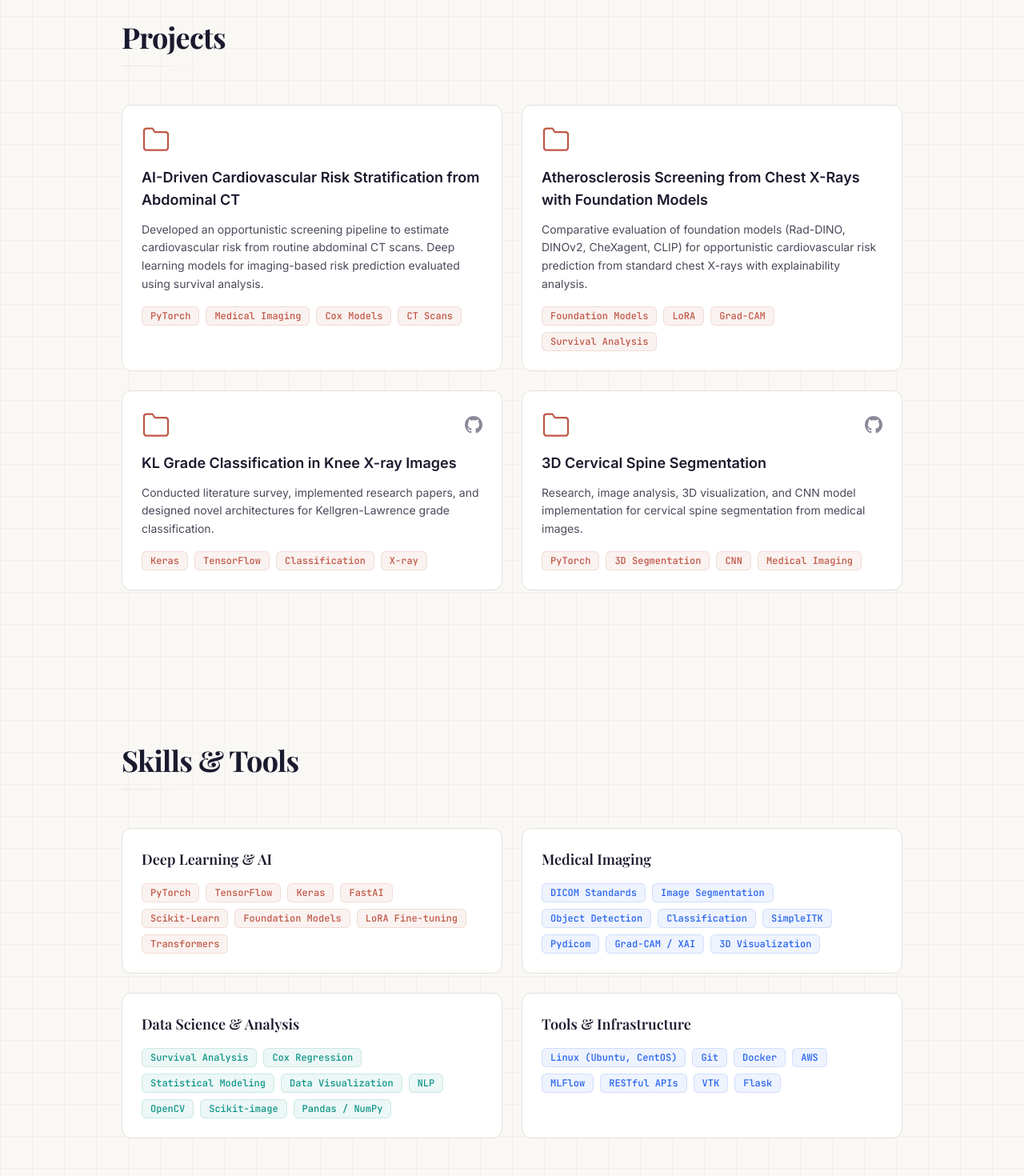
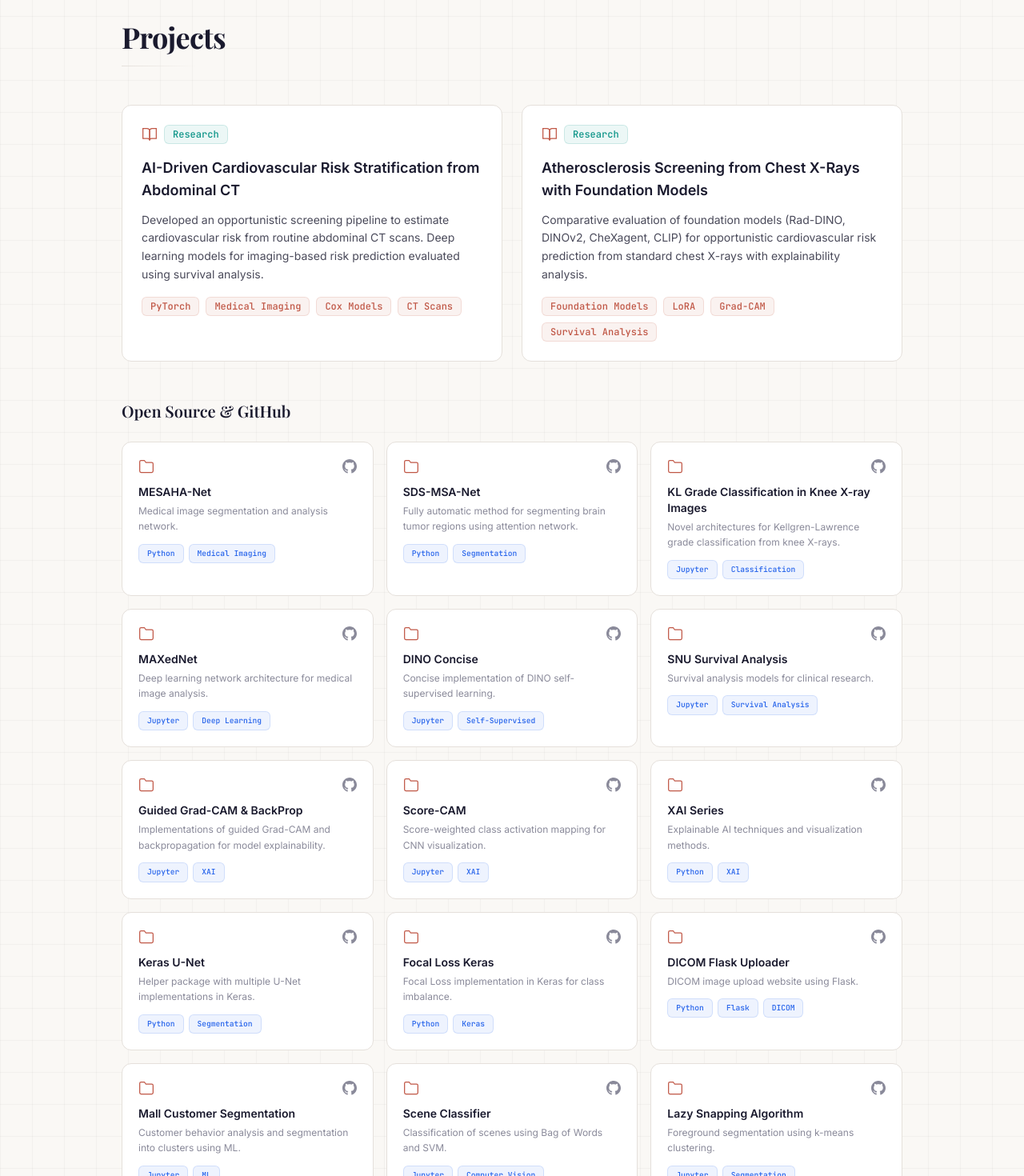
Before and after one commit to Azkarehman/Azkarehman.github.io, a Next.js app: page / in a window 1280 px wide. Shown: the part 4300-5770 px from the top of the page at 80% size. Built offline with nearby package versions, Linux system fonts and the light colour scheme; a web font is replaced by a local one.

Commit message:
Feature all Python/Jupyter GitHub repos in Projects section

```diff
--- a/src/components/Projects.tsx
+++ b/src/components/Projects.tsx
@@ -2,7 +2,7 @@
 import { motion } from "framer-motion";
 import AnimatedSection, { SectionTitle } from "./AnimatedSection";
 
-const projects = [
+const featuredProjects = [
   {
     title: "AI-Driven Cardiovascular Risk Stratification from Abdominal CT",
     description:
@@ -15,21 +15,122 @@ const projects = [
       "Comparative evaluation of foundation models (Rad-DINO, DINOv2, CheXagent, CLIP) for opportunistic cardiovascular risk prediction from standard chest X-rays with explainability analysis.",
     tags: ["Foundation Models", "LoRA", "Grad-CAM", "Survival Analysis"],
   },
+];
+
+const githubProjects = [
   {
-    title: "KL Grade Classification in Knee X-ray Images",
-    description:
-      "Conducted literature survey, implemented research papers, and designed novel architectures for Kellgren-Lawrence grade classification.",
-    tags: ["Keras", "TensorFlow", "Classification", "X-ray"],
-    github:
-      "https://github.com/Azkarehman/-KL-Grade-Classification-in-Knee-Xray-Images-",
+    name: "MESAHA-Net",
+    description: "Medical image segmentation and analysis network.",
+    github: "https://github.com/Azkarehman/MESAHA-Net",
+    tags: ["Python", "Medical Imaging"],
   },
   {
-    title: "3D Cervical Spine Segmentation",
-    description:
-      "Research, image analysis, 3D visualization, and CNN model implementation for cervical spine segmentation from medical images.",
-    tags: ["PyTorch", "3D Segmentation", "CNN", "Medical Imaging"],
-    github:
-      "https://github.com/Minhah-Saleem/Cervical-Spine-Segmentation",
+    name: "SDS-MSA-Net",
+    description: "Fully automatic method for segmenting brain tumor regions using attention network.",
+    github: "https://github.com/Azkarehman/SDS-MSA-Net",
+    tags: ["Python", "Segmentation"],
+  },
+  {
+    name: "KL Grade Classification in Knee X-ray Images",
+    description: "Novel architectures for Kellgren-Lawrence grade classification from knee X-rays.",
+    github: "https://github.com/Azkarehman/-KL-Grade-Classification-in-Knee-Xray-Images-",
+    tags: ["Jupyter", "Classification"],
+  },
+  {
+    name: "MAXedNet",
+    description: "Deep learning network architecture for medical image analysis.",
+    github: "https://github.com/Azkarehman/MAXedNet",
+    tags: ["Jupyter", "Deep Learning"],
+  },
+  {
+    name: "DINO Concise",
+    description: "Concise implementation of DINO self-supervised learning.",
+    github: "https://github.com/Azkarehman/DINO_concise",
+    tags: ["Jupyter", "Self-Supervised"],
+  },
+  {
+    name: "SNU Survival Analysis",
+    description: "Survival analysis models for clinical research.",
+    github: "https://github.com/Azkarehman/SNU_surv",
+    tags: ["Jupyter", "Survival Analysis"],
+  },
+  {
+    name: "Guided Grad-CAM & BackProp",
+    description: "Implementations of guided Grad-CAM and backpropagation for model explainability.",
+    github: "https://github.com/Azkarehman/GuidedGradCamAndBackProp",
+    tags: ["Jupyter", "XAI"],
+  },
+  {
+    name: "Score-CAM",
+    description: "Score-weighted class activation mapping for CNN visualization.",
+    github: "https://github.com/Azkarehman/Score-CAM",
+    tags: ["Jupyter", "XAI"],
+  },
+  {
+    name: "XAI Series",
+    description: "Explainable AI techniques and visualization methods.",
+    github: "https://github.com/Azkarehman/xai-series",
+    tags: ["Python", "XAI"],
+  },
+  {
+    name: "Keras U-Net",
+    description: "Helper package with multiple U-Net implementations in Keras.",
+    github: "https://github.com/Azkarehman/keras-unet",
+    tags: ["Python", "Segmentation"],
+  },
+  {
+    name: "Focal Loss Keras",
+    description: "Focal Loss implementation in Keras for class imbalance.",
+    github: "https://github.com/Azkarehman/focal-loss-keras",
+    tags: ["Python", "Keras"],
+  },
+  {
+    name: "DICOM Flask Uploader",
+    description: "DICOM image upload website using Flask.",
+    github: "https://github.com/Azkarehman/dicom-flask-uploader",
+    tags: ["Python", "Flask", "DICOM"],
+  },
+  {
+    name: "Mall Customer Segmentation",
+    description: "Customer behavior analysis and segmentation into clusters using ML.",
+    github: "https://github.com/Azkarehman/Mall-Customer-Segmentation-using-ML",
+    tags: ["Jupyter", "ML"],
+  },
+  {
+    name: "Scene Classifier",
+    description: "Classification of scenes using Bag of Words and SVM.",
+    github: "https://github.com/Azkarehman/Scene-Classifier",
+    tags: ["Jupyter", "Computer Vision"],
+  },
+  {
+    name: "Lazy Snapping Algorithm",
+    description: "Foreground segmentation using k-means clustering.",
+    github: "https://github.com/Azkarehman/Lazy-Snapping-Algorithm",
+    tags: ["Jupyter", "Segmentation"],
+  },
+  {
+    name: "Harris Corner Detector",
+    description: "Implementation of Harris corner detection algorithm.",
+    github: "https://github.com/Azkarehman/Harris-Corner-Detector",
+    tags: ["Jupyter", "Computer Vision"],
+  },
+  {
+    name: "NLP Topic Modeling",
+    description: "Topic modeling of news articles using data science and ML techniques.",
+    github: "https://github.com/Azkarehman/NLP-Topic-Modeling",
+    tags: ["Jupyter", "NLP"],
+  },
+  {
+    name: "Arduino TensorFlow Lite",
+    description: "TensorFlow Lite tutorials for Arduino and edge devices.",
+    github: "https://github.com/Azkarehman/ArduinoTensorFlowLiteTutorials",
+    tags: ["Jupyter", "TFLite"],
+  },
+  {
+    name: "Data Scientist Roadmap",
+    description: "Tutorials accompanying the data science roadmap.",
+    github: "https://github.com/Azkarehman/data-scientist-roadmap",
+    tags: ["Python", "Tutorial"],
   },
 ];
 
@@ -37,8 +138,10 @@ export default function Projects() {
   return (
     <AnimatedSection id="projects" className="py-24 px-6 max-w-5xl mx-auto">
       <SectionTitle title="Projects" />
-      <div className="grid md:grid-cols-2 gap-6">
-        {projects.map((project, i) => (
+
+      {/* Featured research projects */}
+      <div className="grid md:grid-cols-2 gap-6 mb-12">
+        {featuredProjects.map((project, i) => (
           <motion.div
             key={i}
             initial={{ opacity: 0, y: 20 }}
@@ -47,41 +150,12 @@ export default function Projects() {
             transition={{ delay: i * 0.1 }}
             className="card p-6 group"
           >
-            <div className="flex items-center justify-between mb-4">
-              <svg
-                xmlns="http://www.w3.org/2000/svg"
-                width="36"
-                height="36"
-                viewBox="0 0 24 24"
-                fill="none"
-                stroke="currentColor"
-                strokeWidth="1.5"
-                strokeLinecap="round"
-                strokeLinejoin="round"
-                className="text-accent"
-              >
-                <path d="M22 19a2 2 0 0 1-2 2H4a2 2 0 0 1-2-2V5a2 2 0 0 1 2-2h5l2 3h9a2 2 0 0 1 2 2z" />
+            <div className="flex items-center gap-2 mb-4">
+              <svg xmlns="http://www.w3.org/2000/svg" width="20" height="20" viewBox="0 0 24 24" fill="none" stroke="currentColor" strokeWidth="1.5" className="text-accent">
+                <path d="M2 3h6a4 4 0 0 1 4 4v14a3 3 0 0 0-3-3H2z"/><path d="M22 3h-6a4 4 0 0 0-4 4v14a3 3 0 0 1 3-3h7z"/>
               </svg>
-              {project.github && (
-                <a
-                  href={project.github}
-                  target="_blank"
-                  rel="noopener noreferrer"
-                  className="text-ink-muted hover:text-accent transition-colors"
-                >
-                  <svg
-                    xmlns="http://www.w3.org/2000/svg"
-                    width="22"
-                    height="22"
-                    viewBox="0 0 24 24"
-                    fill="currentColor"
-                  >
-                    <path d="M12 0c-6.626 0-12 5.373-12 12 0 5.302 3.438 9.8 8.207 11.387.599.111.793-.261.793-.577v-2.234c-3.338.726-4.033-1.416-4.033-1.416-.546-1.387-1.333-1.756-1.333-1.756-1.089-.745.083-.729.083-.729 1.205.084 1.839 1.237 1.839 1.237 1.07 1.834 2.807 1.304 3.492.997.107-.775.418-1.305.762-1.604-2.665-.305-5.467-1.334-5.467-5.931 0-1.311.469-2.381 1.236-3.221-.124-.303-.535-1.524.117-3.176 0 0 1.008-.322 3.301 1.23.957-.266 1.983-.399 3.003-.404 1.02.005 2.047.138 3.006.404 2.291-1.552 3.297-1.23 3.297-1.23.653 1.653.242 2.874.118 3.176.77.84 1.235 1.911 1.235 3.221 0 4.609-2.807 5.624-5.479 5.921.43.372.823 1.102.823 2.222v3.293c0 .319.192.694.801.576 4.765-1.589 8.199-6.086 8.199-11.386 0-6.627-5.373-12-12-12z" />
-                  </svg>
-                </a>
-              )}
+              <span className="tag text-xs tag-teal">Research</span>
             </div>
-
             <h4 className="text-lg font-semibold text-ink group-hover:text-accent transition-colors mb-3">
               {project.title}
             </h4>
@@ -90,14 +164,50 @@ export default function Projects() {
             </p>
             <div className="flex flex-wrap gap-2">
               {project.tags.map((tag) => (
-                <span key={tag} className="tag text-xs">
-                  {tag}
-                </span>
+                <span key={tag} className="tag text-xs">{tag}</span>
               ))}
             </div>
           </motion.div>
         ))}
       </div>
+
+      {/* GitHub repos */}
+      <h3 className="font-serif text-xl text-ink font-semibold mb-6">Open Source & GitHub</h3>
+      <div className="grid sm:grid-cols-2 lg:grid-cols-3 gap-4">
+        {githubProjects.map((project, i) => (
+          <motion.a
+            key={i}
+            href={project.github}
+            target="_blank"
+            rel="noopener noreferrer"
+            initial={{ opacity: 0, y: 20 }}
+            whileInView={{ opacity: 1, y: 0 }}
+            viewport={{ once: true }}
+            transition={{ delay: i * 0.03 }}
+            className="card p-5 group block"
+          >
+            <div className="flex items-center justify-between mb-3">
+              <svg xmlns="http://www.w3.org/2000/svg" width="20" height="20" viewBox="0 0 24 24" fill="none" stroke="currentColor" strokeWidth="1.5" strokeLinecap="round" strokeLinejoin="round" className="text-accent">
+                <path d="M22 19a2 2 0 0 1-2 2H4a2 2 0 0 1-2-2V5a2 2 0 0 1 2-2h5l2 3h9a2 2 0 0 1 2 2z" />
+              </svg>
+              <svg xmlns="http://www.w3.org/2000/svg" width="18" height="18" viewBox="0 0 24 24" fill="currentColor" className="text-ink-muted group-hover:text-accent transition-colors">
+                <path d="M12 0c-6.626 0-12 5.373-12 12 0 5.302 3.438 9.8 8.207 11.387.599.111.793-.261.793-.577v-2.234c-3.338.726-4.033-1.416-4.033-1.416-.546-1.387-1.333-1.756-1.333-1.756-1.089-.745.083-.729.083-.729 1.205.084 1.839 1.237 1.839 1.237 1.07 1.834 2.807 1.304 3.492.997.107-.775.418-1.305.762-1.604-2.665-.305-5.467-1.334-5.467-5.931 0-1.311.469-2.381 1.236-3.221-.124-.303-.535-1.524.117-3.176 0 0 1.008-.322 3.301 1.23.957-.266 1.983-.399 3.003-.404 1.02.005 2.047.138 3.006.404 2.291-1.552 3.297-1.23 3.297-1.23.653 1.653.242 2.874.118 3.176.77.84 1.235 1.911 1.235 3.221 0 4.609-2.807 5.624-5.479 5.921.43.372.823 1.102.823 2.222v3.293c0 .319.192.694.801.576 4.765-1.589 8.199-6.086 8.199-11.386 0-6.627-5.373-12-12-12z" />
+              </svg>
+            </div>
+            <h4 className="font-semibold text-ink group-hover:text-accent transition-colors text-sm mb-1">
+              {project.name}
+            </h4>
+            <p className="text-ink-muted text-xs leading-relaxed mb-3">
+              {project.description}
+            </p>
+            <div className="flex flex-wrap gap-1.5">
+              {project.tags.map((tag) => (
+                <span key={tag} className="tag text-[0.6rem] tag-blue">{tag}</span>
+              ))}
+            </div>
+          </motion.a>
+        ))}
+      </div>
     </AnimatedSection>
   );
 }
```
